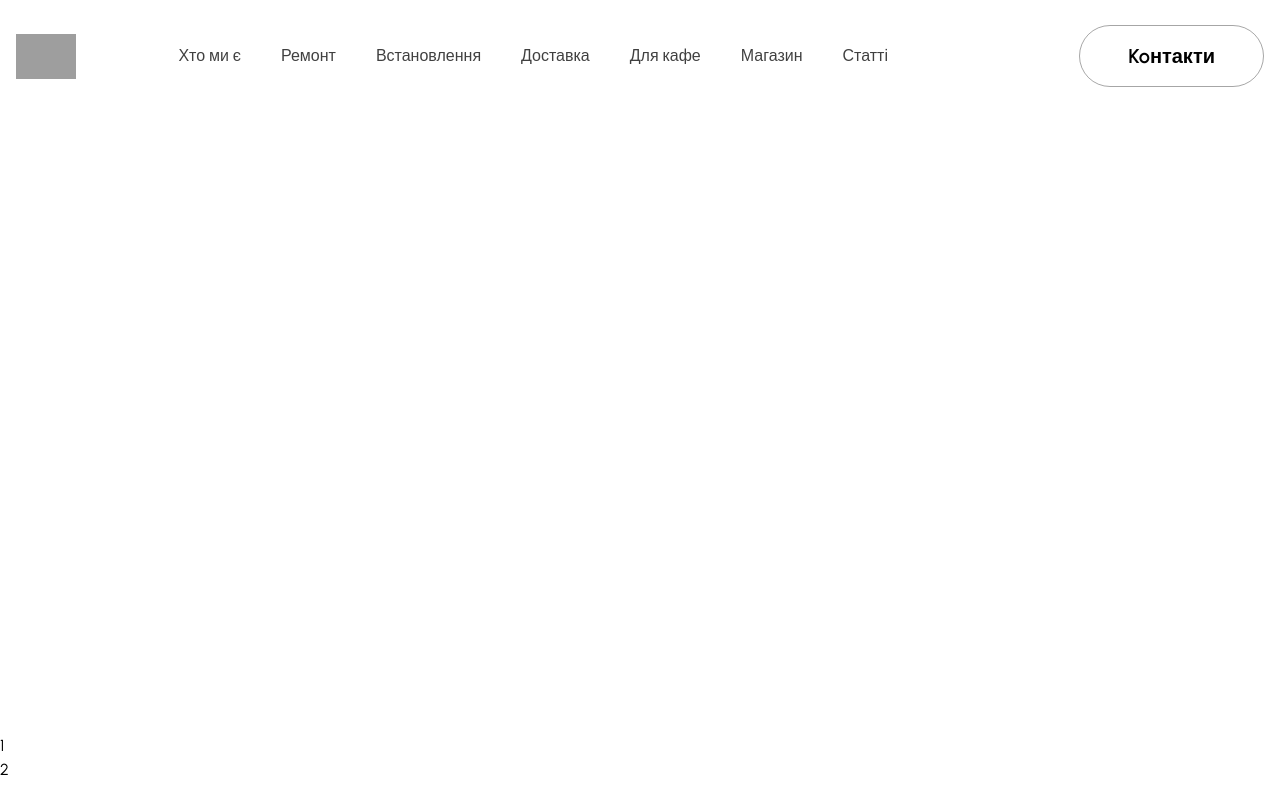
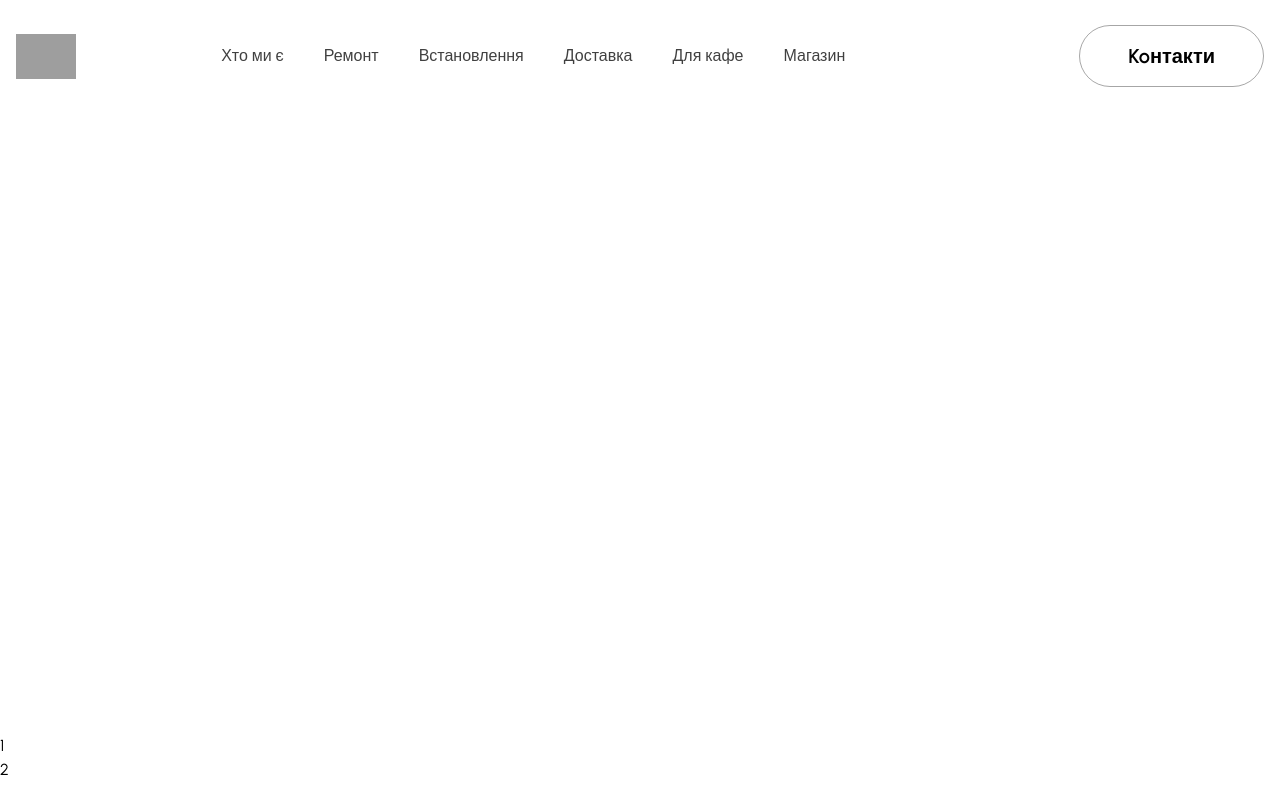
Before and after one commit to caruzzo85/coffee-boom-service, a Next.js app: page / in a window 1280 px wide. Shown: the top 800 px of the page. Built offline with nearby package versions, Linux system fonts and the light colour scheme; grey boxes are pictures that could not be loaded.

Commit message:
#38 Item from main menu removed

```diff
--- a/app/components/Navbar/Navbar.tsx
+++ b/app/components/Navbar/Navbar.tsx
@@ -25,7 +25,6 @@ const navigation: NavigationItem[] = [
     { name: 'Доставка', href: '#services-section', current: false },
     { name: 'Для кафе', href: '#services-section', current: false },
     { name: 'Магазин', href: '#services-section', current: false },
-    { name: 'Статті', href: 'articles', current: false },
 
 ]
 
```
